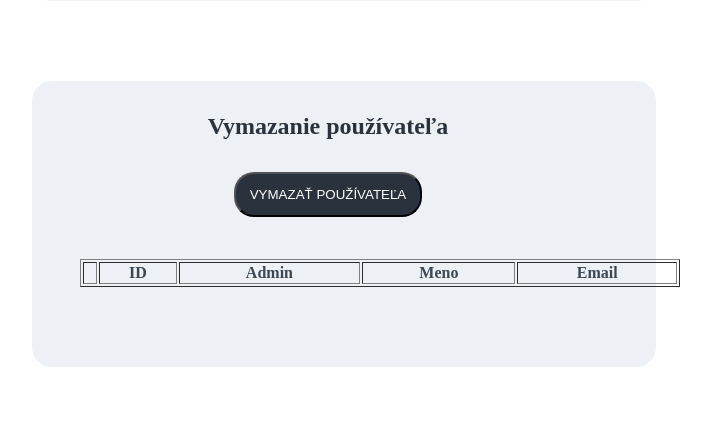
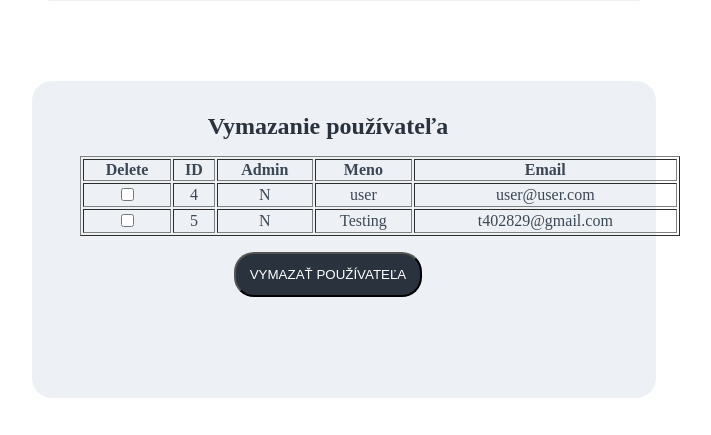
Before and after one commit to TIS2023-FMFI/kontrola-dorucenia, a Flask app: page /user/ in a window 1280 px wide. Shown: the part 1574-2009 px from the top of the page, without its empty margins (296-1007 px from the left). Before the commit the page ends 1941 px from the top, so only its background shows below. Run offline with Flask 3, Linux system fonts and the light colour scheme; a user stored in the database is signed in; lists and menus that the app fills with data are empty.

Commit message:
base file

```diff
--- a/website/authorization.py
+++ b/website/authorization.py
@@ -1,6 +1,6 @@
 from flask import Blueprint, render_template, request, flash, redirect, url_for
 from .models import User
-from werkzeug.security import generate_password_hash, check_password_hash
+from flask_bcrypt import Bcrypt
 from . import db   ##means from __init__.py import db
 from flask_login import login_user, login_required, logout_user, current_user
 
@@ -15,7 +15,7 @@
 
         user = User.query.filter_by(email=email).first()
         if user:
-            if user.password == password:  # check_password_hash(user.password, password):
+            if Bcrypt().check_password_hash(user.password, password):
                 flash('Logged in successfully!', category='success')
                 login_user(user, remember=True)
                 return redirect(url_for('views.home'))
--- a/website/templates/login.html
+++ b/website/templates/login.html
@@ -3,6 +3,11 @@
 {% block title %} Prihlásenie {% endblock %}
 
 {% block content %}
+
+{% if message %}
+    <p class="notification">{{ message }}</p>
+{% endif %}
+
 <section>
 	<form method="post">
 		<fieldset>
--- a/website/templates/order.html
+++ b/website/templates/order.html
@@ -8,7 +8,7 @@
     <h1>User ID: {{ user.id }}</h1>
     <p>{{ rows }}</p>
 
-    <form action="{{ url_for('views.request') }}" method="post">
+    <form action="{{ url_for('views.request_function') }}" method="post">
         <button type="submit">Send Request</button>
     </form>
 </section>
--- a/website/templates/reset_password.html
+++ b/website/templates/reset_password.html
@@ -3,6 +3,10 @@
 {% block title %} Obnova hesla {% endblock %}
 
 {% block content %}
+
+{% if error_message %}
+    <p class="error">{{ error_message }}</p>
+{% endif %}
 <section>
 	<form method="post">
 		<fieldset>
--- a/website/templates/user_info.html
+++ b/website/templates/user_info.html
@@ -3,7 +3,7 @@
 {% block title %} Stránka používateľa {% endblock %}
 
 {% block content %}
-
+<script src="https://code.jquery.com/jquery-3.6.4.min.js"></script>
 <section id="user_info">
 	<h1>Informácie o používateľovi</h1>
 	<p>Meno: {{ user.name }}</p>
@@ -16,7 +16,7 @@
 </section>
 
 <section id = "password_change">
-	<form method="post" action="/change_password_action">
+	<form method="post" id="change_password">
 		<fieldset>
 			<legend>Zmena hesla</legend>
 			<p><label for="actual_password">Aktuálne heslo:</label> <br>
@@ -30,7 +30,7 @@
 
 {% if user.admin == True %}
 <section>
-	<form method="post" action="/add_user_action">
+    <form method="post" id="addUserForm">
         <fieldset>
             <legend>Pridanie nového používateľa</legend>
             <p><label for="name">Meno:</label> <br>
@@ -38,34 +38,155 @@
             <p><label for="mail">Emailová adresa:</label> <br>
             <input type="text" name="mail" id="mail" size="20" required></p>
             <p><label for="password">Heslo:</label> <br>
-			<input type="password" name="password" id="heslo" size="20" required></p>
+            <input type="password" name="password" id="password" size="20" required></p>
             <p><input type="checkbox" name="admin" id="admin"> <label for="admin">Admin</label></p>
         </fieldset>
         <p><input type="submit" name="pridaj" id="pridaj" value="PRIDAŤ NOVÉHO POUŽÍVATEĽA"></p>
     </form>
 </section>
 
+
+
 <section>
-	<form method="post" action="/delete_user_action">
+    <form method="post" id="deleteUsersForm">
         <fieldset>
             <legend>Vymazanie používateľa</legend>
-
         </fieldset>
         <table border="1" width="600">
             <tr>
-				<th></th><th>ID</th><th>Admin</th><th>Meno</th><th>Email</th>
+                <th>Delete</th><th>ID</th><th>Admin</th><th>Meno</th><th>Email</th>
             </tr>
 
-			{% for user in users %}
+            {% for person in users %}
             <tr>
-				<td><input type="checkbox" name="users_to_delete" value={{ user[0] }}></td><td>{{ user[0] }}</td><td>{{ user[1] }}</td><td>{{ user[2] }}</td><td>{{ user[3] }}</td>
+                <td><input type="checkbox" name="users_to_delete" value="{{ person.id }}"></td>
+                <td>{{ person.id }}</td>
+                <td>{{ "Y" if person.admin else "N" }}</td>
+                <td>{{ person.name }}</td>
+                <td>{{ person.email }}</td>
             </tr>
             {% endfor %}
+        </table>
 
         <p><input type="submit" name="vymaz" id="vymaz" value="VYMAZAŤ POUŽÍVATEĽA"></p>
     </form>
 </section>
 
+
+
+<script>
+    $(document).ready(function () {
+        $('#deleteUsersForm').submit(function (event) {
+            event.preventDefault();
+
+            var user_ids_to_delete = [];
+
+            $('input[name="users_to_delete"]:checked').each(function () {
+                user_ids_to_delete.push($(this).val());
+            });
+
+            if (user_ids_to_delete.length === 0) {
+                alert('Please select users to delete.');
+                return;
+            }
+            $.ajax({
+				type: 'POST',
+				url: '/delete_users',
+				contentType: 'application/json;charset=UTF-8',
+				data: JSON.stringify({ 'users_to_delete': user_ids_to_delete }),
+				success: function (data) {
+                    if (data.success) {
+						 alert('Users deleted successfully!');
+						 $.each(user_ids_to_delete, function (index, value) {
+                            $('input[name="users_to_delete"][value="' + value + '"]').closest('tr').remove();
+                        });
+
+                    } else {
+                        alert('Error deleting users.');
+                    }
+                },
+                error: function () {
+                    alert('An error occurred.');
+                }
+            });
+        });
+    });
+</script>
+
+<script>
+$(document).ready(function () {
+    $('#addUserForm').submit(function (event) {
+        event.preventDefault();
+
+        var formData = {
+            name: $('#name').val(),
+            mail: $('#mail').val(),
+            password: $('#password').val(),
+            admin: $('#admin').prop('checked')
+        };
+
+        $.ajax({
+            type: 'POST',
+            url: '/add_user_action',
+            contentType: 'application/json;charset=UTF-8',
+            data: JSON.stringify(formData),
+            success: function (data) {
+                if (data.success) {
+                    alert('User added successfully!');
+                    var userData = data.user;
+                    var newRow = $('<tr>');
+                    newRow.append('<td><input type="checkbox" name="users_to_delete" value="' + userData.id + '"></td>');
+                    newRow.append('<td>' + userData.id + '</td>');
+                    newRow.append('<td>' + (userData.admin ? 'Y' : 'N') + '</td>');
+                    newRow.append('<td>' + userData.name + '</td>');
+                    newRow.append('<td>' + userData.email + '</td>');
+                    $('table').append(newRow);
+                } else {
+                    alert('Error adding user.');
+                }
+            },
+            error: function () {
+                alert('An error occurred.');
+            }
+
+        });
+		$('#name').val('');
+        $('#mail').val('');
+        $('#password').val('');
+        $('#admin').prop('checked', false);
+    });
+});
+</script>
 {% endif %}
+<script>
+$(document).ready(function () {
+	$('#change_password').submit(function (event) {
+		event.preventDefault();
+
+		var formData = {
+			password: $('#heslo').val(),
+			new_password: $('#nove_heslo').val(),
+		};
+		$.ajax({
+			type: 'POST',
+			url: '/change_password_action',
+			contentType: 'application/json;charset=UTF-8',
+			data: JSON.stringify(formData),
+			success: function (data) {
+				if (data.success) {
+					alert('Password changed successfully!');
+				} else {
+					alert('Error changing password.');
+				}
+			},
+			error: function () {
+				alert('An error occurred.');
+			}
+		});
+		$('#heslo').val('');
+        $('#nove_heslo').val('');
+	});
+});
+</script>
 
 {% endblock %}
--- a/website/views.py
+++ b/website/views.py
@@ -3,7 +3,11 @@
 from flask_mail import Mail, Message
 from . import db
 import json
+from flask_bcrypt import Bcrypt
 import pandas as pd
+from .models import User
+from .utils import *
+import secrets
 
 views = Blueprint('views', __name__)
 
@@ -14,15 +18,79 @@
     return render_template("order_search.html", user=current_user)
 
 
+@views.route('/get_users', methods=['GET'])
+def get_users():
+    users = User.query.all()
+    user_data = [{'id': user.id, 'name': user.name, 'email': user.email, 'admin': user.admin} for user in users]
+    return jsonify(user_data)
+
+@views.route('/add_user_action', methods=['POST'])
+def add_user():
+    if request.method == 'POST':
+        data = request.get_json()
+        name = data.get('name')
+        email = data.get('mail')
+        password = Bcrypt().generate_password_hash(data.get('password'))
+        admin = data.get('admin', False)
+        new_user = User(name=name, email=email, password=password, admin=admin)
+        db.session.add(new_user)
+        db.session.commit()
+        user_data = {'id': new_user.id, 'name': new_user.name, 'email': new_user.email, 'admin': new_user.admin}
+        return jsonify({'success': True, 'user': user_data})
+
+    return jsonify({'success': False})
+
+@views.route('/change_password_action', methods=['POST'])
+def change_password():
+     if request.method == 'POST':
+        data = request.get_json()
+        current_password = data.get('password')
+        if Bcrypt().check_password_hash(current_user.password, current_password):
+            new_password = Bcrypt().generate_password_hash(data.get('new_password'))
+            current_user.changePassword(new_password)
+            return jsonify({'success': True})
+        return jsonify({'success': False})
+
+
 @views.route('/reset_password/', methods=['GET', 'POST'])
 def reset_password():
+    if request.method == 'POST':
+        email = request.form.get('email')
+        selected_user = find_user(None, email)
+        if not selected_user:
+            return render_template("reset_password.html", user=current_user, message="Email does not exist!")
+        new_password = secrets.token_urlsafe(12)
+        hashed_pass = Bcrypt().generate_password_hash(new_password)
+        try:
+            send_email("New password", f'Your new password is {new_password}')
+            selected_user.changePassword(hashed_pass)
+            return render_template("login.html", user=current_user, message = "The Password has been sent to your email!")
+        except Exception:
+            return render_template("reset_password.html", user=current_user, message = "Error while sending a message!")
     return render_template("reset_password.html", user=current_user)
+
+@views.route('/delete_users', methods=['POST'])
+def delete_users():
+    if request.method == 'POST':
+        data = request.get_json()
+        user_ids_to_delete = data.get('users_to_delete')
+        for user_id in user_ids_to_delete:
+            user = find_user(int(user_id))
+            if not user.removeUser():
+                return jsonify({'success': False})
+        return jsonify({'success': True})
+    return jsonify({'success': False})
+
 
 
 @views.route('/user/', methods=['GET', 'POST'])
 @login_required
 def user():
-    return render_template("user_info.html", user=current_user)
+    users_from_db = []
+    if current_user.admin:
+        users_from_db = User.query.all()
+        users_from_db.remove(current_user)
+    return render_template("user_info.html", user=current_user, users = users_from_db)
 
 
 @views.route('/order/', methods=['GET', 'POST'])
@@ -38,7 +106,7 @@
 
 @views.route('/send-request/', methods=['GET', 'POST'])
 @login_required
-def request():
+def request_function(): # toto sa nemoze volat request, pretoze nastane konflikt s request.method !
     subject = 'Hello from your Flask app!'
     body = 'This is a test email sent from a Flask app.'
 
```
Also changed, not shown: website/models.py (+12 -0 lines), README.md (deleted), 1 other file. Lines whose indentation alone changed are shown as unchanged.
